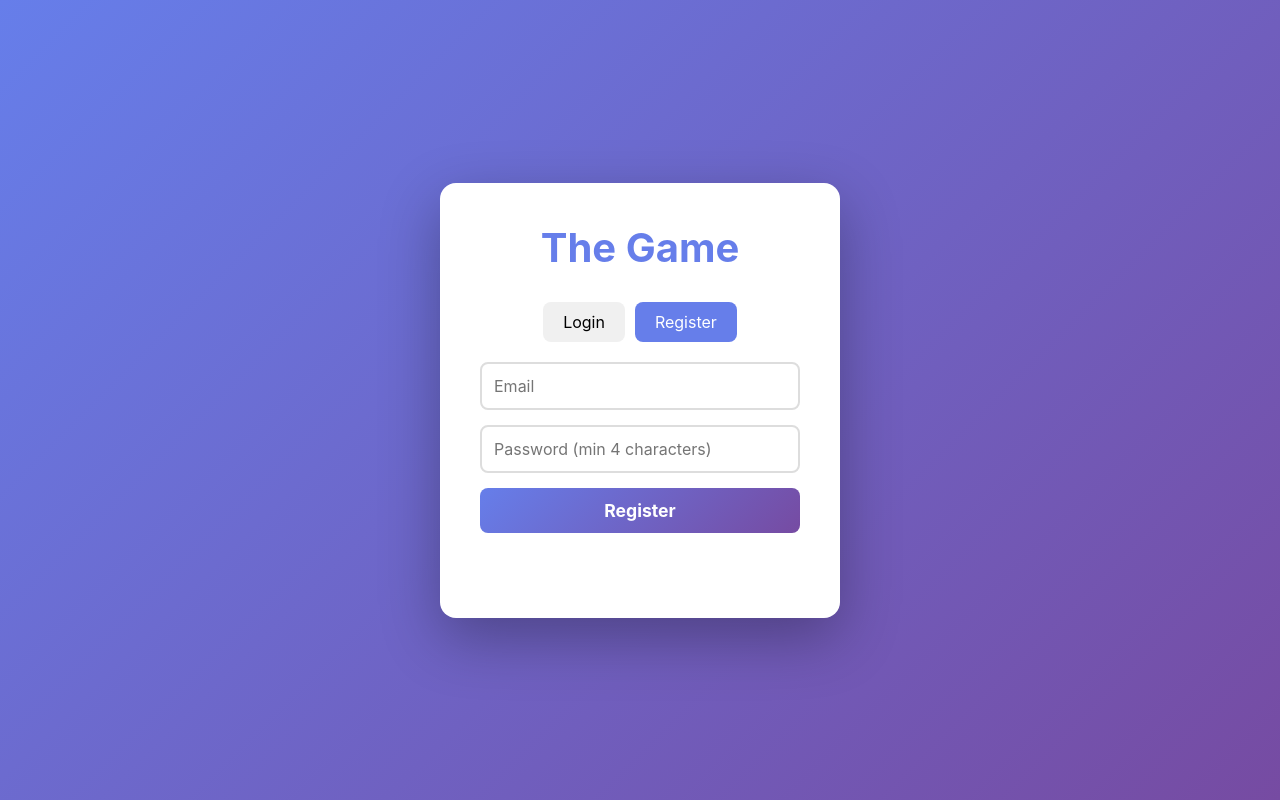
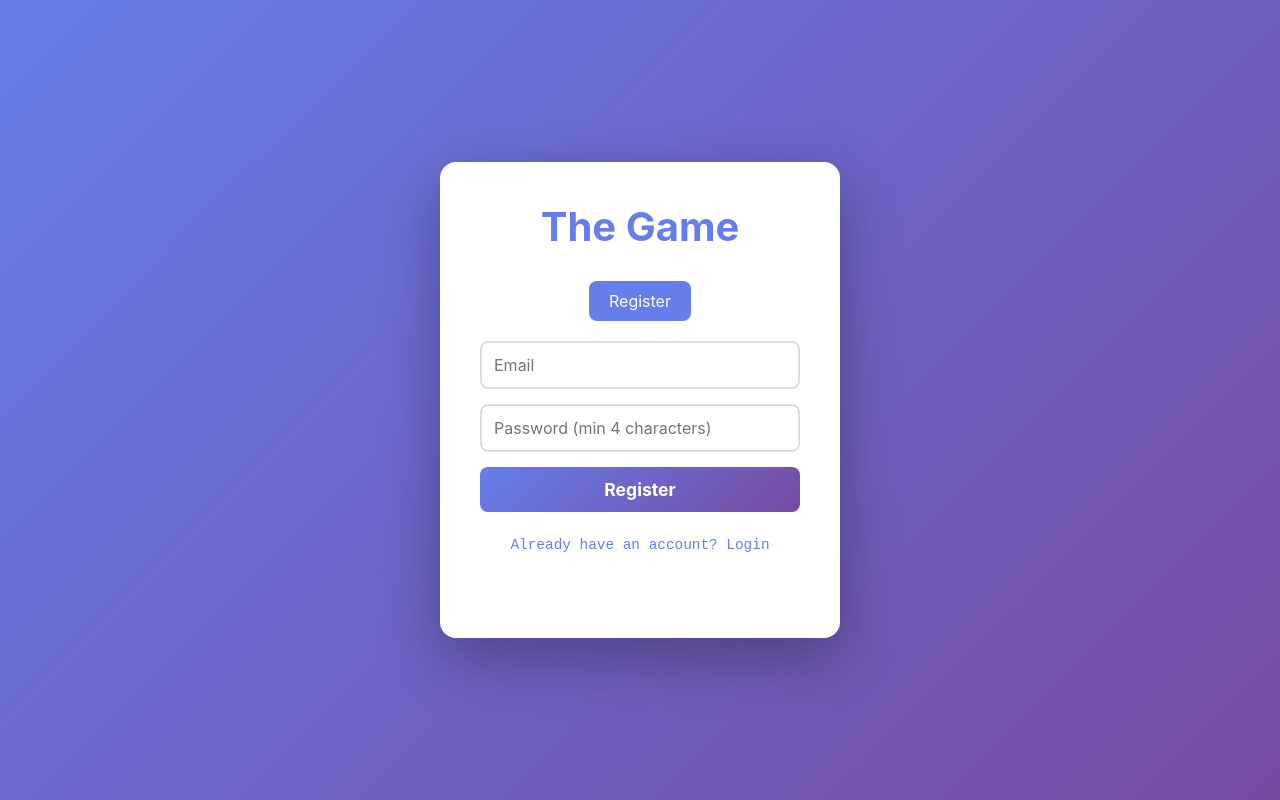
Before and after one commit to brianfloyd/thegame, a website: page public/index.html in a window 1280 px wide. Both pictures are taken after a click on the button "Register". Drawn offline with Linux system fonts and the light colour scheme; no server answers.

Commit message:
fixed login page

```diff
--- a/public/index.html
+++ b/public/index.html
@@ -13,8 +13,7 @@
             <h1>The Game</h1>
             <div id="authForm">
                 <div class="auth-tabs">
-                    <button class="auth-tab active" data-tab="login">Login</button>
-                    <button class="auth-tab" data-tab="register">Register</button>
+                    <button class="auth-tab" id="registerTabBtn" data-tab="register">Register</button>
                 </div>
                 <div id="loginForm" class="auth-form active">
                     <input type="email" id="loginEmail" placeholder="Email" required>
@@ -27,6 +26,7 @@
                     <input type="email" id="registerEmail" placeholder="Email" required>
                     <input type="password" id="registerPassword" placeholder="Password (min 4 characters)" required>
                     <button id="registerBtn" class="auth-btn">Register</button>
+                    <a href="#" id="backToLoginLink" style="color: #667eea; text-decoration: none; font-size: 0.9em; margin-top: 10px; display: inline-block;">Already have an account? Login</a>
                     <div id="registerError" class="error-message"></div>
                 </div>
             </div>
@@ -202,17 +202,32 @@
             }
         }
 
-        // Tab switching
-        document.querySelectorAll('.auth-tab').forEach(tab => {
-            tab.addEventListener('click', () => {
-                const tabName = tab.getAttribute('data-tab');
-                document.querySelectorAll('.auth-tab').forEach(t => t.classList.remove('active'));
+        // Register tab button - switch to register form
+        const registerTabBtn = document.getElementById('registerTabBtn');
+        if (registerTabBtn) {
+            registerTabBtn.addEventListener('click', () => {
                 document.querySelectorAll('.auth-form').forEach(f => f.classList.remove('active'));
-                tab.classList.add('active');
-                document.getElementById(tabName + 'Form').classList.add('active');
-                document.getElementById(tabName + 'Error').textContent = '';
+                document.getElementById('registerForm').classList.add('active');
+                registerTabBtn.classList.add('active');
+                document.getElementById('loginError').textContent = '';
+                document.getElementById('registerError').textContent = '';
             });
-        });
+        }
+
+        // Back to Login link (from register form)
+        const backToLoginLink = document.getElementById('backToLoginLink');
+        if (backToLoginLink) {
+            backToLoginLink.addEventListener('click', (e) => {
+                e.preventDefault();
+                document.querySelectorAll('.auth-form').forEach(f => f.classList.remove('active'));
+                document.getElementById('loginForm').classList.add('active');
+                if (registerTabBtn) {
+                    registerTabBtn.classList.remove('active');
+                }
+                document.getElementById('loginError').textContent = '';
+                document.getElementById('registerError').textContent = '';
+            });
+        }
 
         // Login
         document.getElementById('loginBtn').addEventListener('click', async () => {
```
